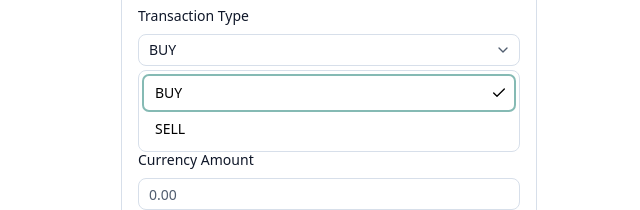
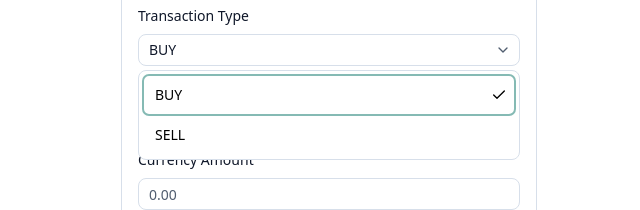
Before and after one commit to princeoncada/money-changer-pwa, a Next.js app: page / in a window 1280 px wide. Both pictures are taken after a click on the button "BUY". Shown: the part 391-601 px from the top of the page, without its empty margins (311-951 px from the left). Built offline with nearby package versions, Linux system fonts and the light colour scheme.

Commit message:
fix(ui): update Select component styles for improved layout and spacing

```diff
--- a/src/components/ui/select.tsx
+++ b/src/components/ui/select.tsx
@@ -70,7 +70,7 @@ function SelectContent({
         data-slot="select-content"
         data-align-trigger={position === "item-aligned"}
         className={cn(
-          "relative z-[80] max-h-72 min-w-36 origin-(--radix-select-content-transform-origin) overflow-x-hidden overflow-y-auto rounded-lg border border-border bg-white text-popover-foreground shadow-xl ring-1 ring-foreground/10 duration-100 data-[align-trigger=true]:animate-none data-[side=bottom]:slide-in-from-top-2 data-[side=left]:slide-in-from-right-2 data-[side=right]:slide-in-from-left-2 data-[side=top]:slide-in-from-bottom-2 data-open:animate-in data-open:fade-in-0 data-open:zoom-in-95 data-closed:animate-out data-closed:fade-out-0 data-closed:zoom-out-95",
+          "relative z-[80] max-h-72 min-w-[var(--radix-select-trigger-width)] origin-(--radix-select-content-transform-origin) overflow-x-hidden overflow-y-auto rounded-lg border border-border bg-white text-popover-foreground shadow-xl ring-1 ring-foreground/10 duration-100 data-[align-trigger=true]:animate-none data-[side=bottom]:slide-in-from-top-2 data-[side=left]:slide-in-from-right-2 data-[side=right]:slide-in-from-left-2 data-[side=top]:slide-in-from-bottom-2 data-open:animate-in data-open:fade-in-0 data-open:zoom-in-95 data-closed:animate-out data-closed:fade-out-0 data-closed:zoom-out-95",
           position === "popper" && "w-[var(--radix-select-trigger-width)] data-[side=bottom]:translate-y-1 data-[side=left]:-translate-x-1 data-[side=right]:translate-x-1 data-[side=top]:-translate-y-1",
           className
         )}
@@ -113,7 +113,7 @@ function SelectItem({
     <SelectPrimitive.Item
       data-slot="select-item"
       className={cn(
-        "relative flex w-full cursor-pointer items-center gap-1.5 rounded-md py-2 pr-8 pl-3 text-sm outline-hidden select-none hover:bg-accent hover:text-accent-foreground focus:bg-accent focus:text-accent-foreground not-data-[variant=destructive]:focus:**:text-accent-foreground data-disabled:pointer-events-none data-disabled:cursor-not-allowed data-disabled:opacity-50 [&_svg]:pointer-events-none [&_svg]:shrink-0 [&_svg:not([class*='size-'])]:size-4 *:[span]:last:flex *:[span]:last:items-center *:[span]:last:gap-2",
+        "relative flex w-full cursor-pointer items-center gap-2 rounded-md py-2.5 pr-8 pl-3 text-sm outline-hidden select-none hover:bg-accent hover:text-accent-foreground focus:bg-accent focus:text-accent-foreground not-data-[variant=destructive]:focus:**:text-accent-foreground data-disabled:pointer-events-none data-disabled:cursor-not-allowed data-disabled:opacity-50 [&_svg]:pointer-events-none [&_svg]:shrink-0 [&_svg:not([class*='size-'])]:size-4 *:[span]:last:flex *:[span]:last:items-center *:[span]:last:gap-2",
         className
       )}
       {...props}
```
